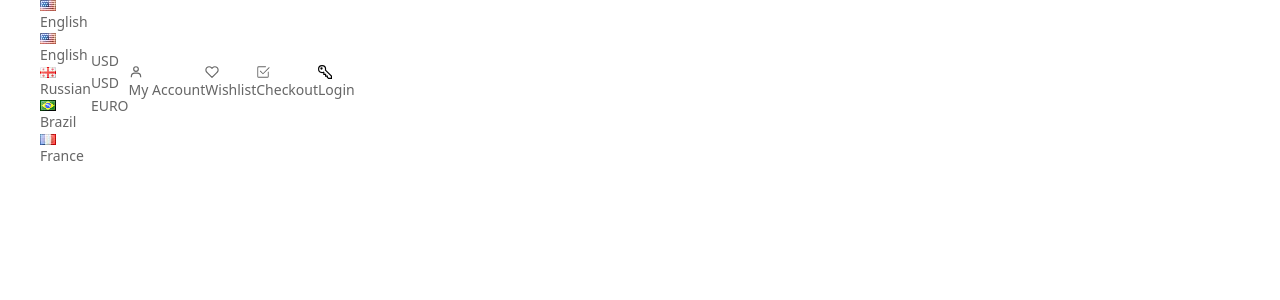
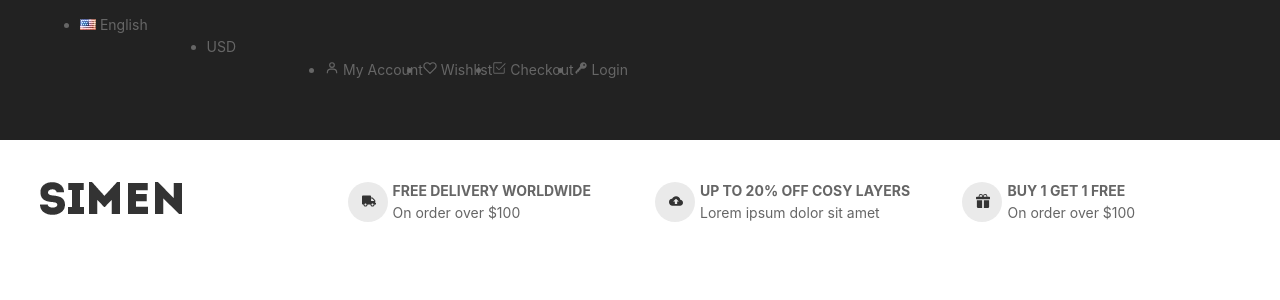
Before and after one commit to LeHaGiaBao/Simen, a React (Create React App) app: page / in a window 1280 px wide. Shown: the top 300 px of the page. Built offline with nearby package versions, Linux system fonts and the light colour scheme.

Commit message:
Add TopHeader and BotHeader

```diff
--- a/src/App.jsx
+++ b/src/App.jsx
@@ -1,15 +1,13 @@
 import React from 'react'
-
 import './assets/style/base.css'
 import './assets/style/grid.css'
 import './assets/style/style.scss'
 import './assets/style/responsive.scss'
-
 import Header from './layouts/Header'
 
 function App() {
 	return (
-		<div>
+		<div className='app'>
 			<Header />
 		</div>
 	)
--- a/src/assets/style/style.scss
+++ b/src/assets/style/style.scss
@@ -141,5 +141,169 @@ $topheader-height: 40px;
                 }
             }
         }
+
+        .bot-header {
+            margin: 40px 0;
+            .botheader {
+                .sns-icon-box {
+                    cursor: pointer;
+
+                    &::after {
+                        display: table;
+                        content: "";
+                        clear: both;
+                    }
+
+                    &:hover {
+                        i {
+                            color: #FFF !important;
+                            .sns-icon-left::after {
+                                height: 40px;
+                            }
+                        }
+                    }
+
+                    .sns-icon-left {
+                        width: 40px;
+                        height: 40px;
+                        background-color: #EAEAEA;
+                        border-radius: 100%;
+                        justify-content: center;
+                        position: relative;
+                        overflow: hidden;
+                        margin-right: 5px;
+
+                        &::after {
+                            content: "";
+                            position: absolute;
+                            width: 100%;
+                            height: 0;
+                            left: 0;
+                            bottom: 0;
+                            background: #E34444;
+                            -webkit-transition: all 0.3s ease;
+                            transition: all 0.3s ease;
+                            -moz-transition: all 0.3s ease;
+                            -ms-transition: all 0.3s ease;
+                            -o-transition: all 0.3s ease;
+                            z-index: 2;
+                        }
+
+                        i {
+                            margin-top: 2px;
+                            width: 12px;
+                            color: #333;
+                            z-index: 3;
+                            transition: all 0.3s ease;
+                        }
+                    }
+
+                    .sns-icon-right-content {
+                        h4 {
+                            margin: 0;
+                        }
+                        span {
+                            pointer-events: none;
+                            cursor: text;
+                        }
+                    }
+                }
+            }
+        }
+
     }
 }
+
+.switch-language {
+    margin-right: 15px;
+    &::before {
+        content: "";
+        width: 1px;
+        height: 10px;
+        background-color: rgba(136, 136, 136, 0.2);
+        position: absolute;
+        right: -15px;
+        top: 50%;
+        transform: translateY(-50%);
+    }
+}
+
+.switch-currency::after,
+.switch-language::after {
+    @include hidden;
+    top: 15px;
+    left: 40px;
+    border: solid transparent;
+    content: " ";
+    height: 0;
+    width: 0;
+    position: absolute;
+    pointer-events: none;
+    border-color: rgba(0, 0, 0, 0);
+    border-bottom-color: #fff;
+    border-width: 8px;
+    margin-left: -5px;
+    transition: all 0.2s;
+    -webkit-transition: all 0.2s;
+}
+
+.switch-currency:hover::after,
+.switch-language:hover::after {
+    @include show;
+}
+
+.currency__list,
+.language__list {
+    @include hidden;
+    transition: all 0.2s;
+    -webkit-transition: all 0.2s;
+    z-index: 1;
+}
+
+.switch-currency:hover .currency__list,
+.switch-language:hover .language__list {
+    @include show;
+}
+
+@keyframes animate {
+    0% {
+        transform: translateY(-100vh);
+        opacity: 0;
+    }
+    50% {
+        opacity: 1;
+    }
+    100% {
+        transform: translateY(0);
+        opacity: 1;
+    }
+}
+
+@keyframes horizontal {
+    0% {
+        transform: translateX(0);
+    }
+    7% {
+        transform: translateX(4px);
+    }
+    14% {
+        transform: translateX(0px);
+    }
+    21% {
+        transform: translateX(4px);
+    }
+    28% {
+        transform: translateX(0px);
+    }
+    35% {
+        transform: translateX(4px);
+    }
+    42%,
+    100% {
+        transform: translateX(0px);
+    }
+}
+
+.show {
+    @include show
+}
--- a/src/index.css
+++ b/src/index.css
@@ -1,6 +1,6 @@
-@tailwind base;
+/* @tailwind base;
 @tailwind components;
-@tailwind utilities;
+@tailwind utilities; */
 
 @font-face {
   font-family: 'SFPRO';
@@ -12,10 +12,10 @@
 
 body {
   margin: 0;
-  /* font-family: -apple-system, BlinkMacSystemFont, 'Segoe UI', 'Roboto', 'Oxygen',
+  font-family: -apple-system, BlinkMacSystemFont, 'Segoe UI', 'Roboto', 'Oxygen',
     'Ubuntu', 'Cantarell', 'Fira Sans', 'Droid Sans', 'Helvetica Neue',
-    sans-serif; */
-  font-family: 'SFPRO' sans-serif;
+    sans-serif;
+  /* font-family: 'SFPRO' sans-serif; */
   -webkit-font-smoothing: antialiased;
   -moz-osx-font-smoothing: grayscale;
 }
--- a/src/layouts/Header.jsx
+++ b/src/layouts/Header.jsx
@@ -1,10 +1,12 @@
 import React from 'react'
 import TopHeader from './Header/TopHeader'
+import BotHeader from './Header/BotHeader'
 
 function Header() {
 	return (
 		<header className='header'>
 			<TopHeader />
+			<BotHeader />
 		</header>
 	)
 }
--- /dev/null
+++ b/src/layouts/Header/BotHeader.jsx
@@ -0,0 +1,66 @@
+import React from 'react'
+import logo from '../../assets/image/logo.png'
+import {FaTruck} from 'react-icons/fa'
+import {MdCloudUpload} from 'react-icons/md'
+import {BsFillGiftFill} from 'react-icons/bs'
+
+function BotHeader() {
+	return (
+		<div className='bot-header'>
+			<div className='grid wide'>
+				<div className='row botheader'>
+					<div className='botheader__brand col xlg-3 lg-3 md-3 sm-12 xsm-12'>
+						<a href='/'>
+							<img src={logo} alt='SNS Simen' />
+						</a>
+					</div>
+					<div className='col xlg-9 lg-9 md-9 sm-12 xsm-12'>
+						<div className='row'>
+							<div className='col xlg-4 lg-4 md-4'>
+								<div className='sns-icon-box v-center'>
+									<div className='sns-icon-left v-center'>
+										<i>
+											<FaTruck />
+										</i>
+									</div>
+									<div className='sns-icon-right-content'>
+										<h4>FREE DELIVERY WORLDWIDE</h4>
+										<span>On order over $100</span>
+									</div>
+								</div>
+							</div>
+							<div className='col xlg-4 lg-4 md-4'>
+								<div className='sns-icon-box v-center'>
+									<div className='sns-icon-left v-center'>
+										<i>
+											<MdCloudUpload />
+										</i>
+									</div>
+									<div className='sns-icon-right-content'>
+										<h4>UP TO 20% OFF COSY LAYERS</h4>
+										<span>Lorem ipsum dolor sit amet</span>
+									</div>
+								</div>
+							</div>
+							<div className='col xlg-4 lg-4 md-4'>
+								<div className='sns-icon-box v-center'>
+									<div className='sns-icon-left v-center'>
+										<i>
+											<BsFillGiftFill />
+										</i>
+									</div>
+									<div className='sns-icon-right-content'>
+										<h4>BUY 1 GET 1 FREE</h4>
+										<span>On order over $100</span>
+									</div>
+								</div>
+							</div>
+						</div>
+					</div>
+				</div>
+			</div>
+		</div>
+	)
+}
+
+export default BotHeader
--- /dev/null
+++ b/src/layouts/Header/HeaderMenu.jsx
@@ -0,0 +1,7 @@
+import React from 'react'
+
+function HeaderMenu() {
+	return <div></div>
+}
+
+export default HeaderMenu
--- a/src/layouts/Header/TopHeader.jsx
+++ b/src/layouts/Header/TopHeader.jsx
@@ -1,14 +1,12 @@
 import React from 'react'
-
 import en from '../../assets/image/en.jpg'
 import ru from '../../assets/image/ru.jpg'
 import bra from '../../assets/image/bra.jpg'
 import fr from '../../assets/image/fr.jpg'
-
 import {BiUser} from 'react-icons/bi'
 import {FiHeart} from 'react-icons/fi'
 import {BsCheck2Square} from 'react-icons/bs'
-import {GrKey} from 'react-icons/gr'
+import {IoKey} from 'react-icons/io5'
 import {FiAnchor} from 'react-icons/fi'
 
 function TopHeader() {
@@ -127,7 +125,7 @@ const TopHeaderRight = () => {
 		},
 		{
 			id: 4,
-			icon: <GrKey />,
+			icon: <IoKey />,
 			content: 'Login',
 		},
 	]
--- /dev/null
+++ b/src/utils/image.js
@@ -0,0 +1,103 @@
+import furnitureCoverImg from '../assets/image/furniture.png'
+import sofasCoverImg from '../assets/image/sofas.png'
+
+import product1Img from '../assets/image/product1.jpg'
+import product2Img from '../assets/image/product2.jpg'
+import product3Img from '../assets/image/product3.jpg'
+import product4Img from '../assets/image/product4.jpg'
+import product5Img from '../assets/image/product5.jpg'
+import product6Img from '../assets/image/product6.jpg'
+import product7Img from '../assets/image/product7.jpg'
+import product8Img from '../assets/image/product8.jpg'
+import product9Img from '../assets/image/product9.jpg'
+import product10Img from '../assets/image/product10.jpg'
+import product11Img from '../assets/image/product11.jpg'
+import product12Img from '../assets/image/product12.jpg'
+import product13Img from '../assets/image/product13.jpg'
+import product14Img from '../assets/image/product14.jpg'
+import product15Img from '../assets/image/product15.jpg'
+
+import suggest1 from '../assets/image/suggest1.jpg'
+import suggest2 from '../assets/image/suggest2.jpg'
+import suggest3 from '../assets/image/suggest3.jpg'
+import suggest4 from '../assets/image/suggest4.jpg'
+import suggest5 from '../assets/image/suggest5.jpg'
+import suggest6 from '../assets/image/suggest6.jpg'
+import suggest7 from '../assets/image/suggest7.jpg'
+import suggest8 from '../assets/image/suggest8.jpg'
+import suggest9 from '../assets/image/suggest9.jpg'
+
+import img1 from '../assets/image/img1.png'
+import img7 from '../assets/image/img7.png'
+import img8 from '../assets/image/img8.jpg'
+import img9 from '../assets/image/img9.jpg'
+import img10 from '../assets/image/img10.jpg'
+import img11 from '../assets/image/img11.png'
+import img12 from '../assets/image/img12.jpg'
+import img13 from '../assets/image/img13.jpg'
+import img14 from '../assets/image/img14.jpg'
+import img15 from '../assets/image/img15.jpg'
+import img16 from '../assets/image/img16.jpg'
+import img17 from '../assets/image/img17.jpg'
+import img18 from '../assets/image/img18.jpg'
+import img19 from '../assets/image/img19.jpg'
+import img20 from '../assets/image/img20.jpg'
+import img21 from '../assets/image/img21.jpg'
+
+import logo2Img from '../assets/image/logo2.png'
+import logo1Img from '../assets/image/logo1.png'
+import logo3Img from '../assets/image/logo3.png'
+import logo4Img from '../assets/image/logo4.png'
+import logo5Img from '../assets/image/logo5.png'
+import logo6Img from '../assets/image/logo6.png'
+
+export {
+	furnitureCoverImg,
+	sofasCoverImg,
+	product1Img,
+	product2Img,
+	product3Img,
+	product4Img,
+	product5Img,
+	product6Img,
+	product7Img,
+	product8Img,
+	product9Img,
+	product10Img,
+	product11Img,
+	product12Img,
+	product13Img,
+	product14Img,
+	product15Img,
+	suggest1,
+	suggest2,
+	suggest3,
+	suggest4,
+	suggest5,
+	suggest6,
+	suggest7,
+	suggest8,
+	suggest9,
+	img1,
+	img7,
+	img8,
+	img9,
+	img10,
+	img11,
+	img12,
+	img13,
+	img14,
+	img15,
+	img16,
+	img17,
+	img18,
+	img19,
+	img20,
+	img21,
+	logo2Img,
+	logo1Img,
+	logo3Img,
+	logo4Img,
+	logo5Img,
+	logo6Img,
+}
```
Also changed, not shown: src/index.jsx (renamed from src/index.js), src/layouts/Footer.jsx (deleted).
